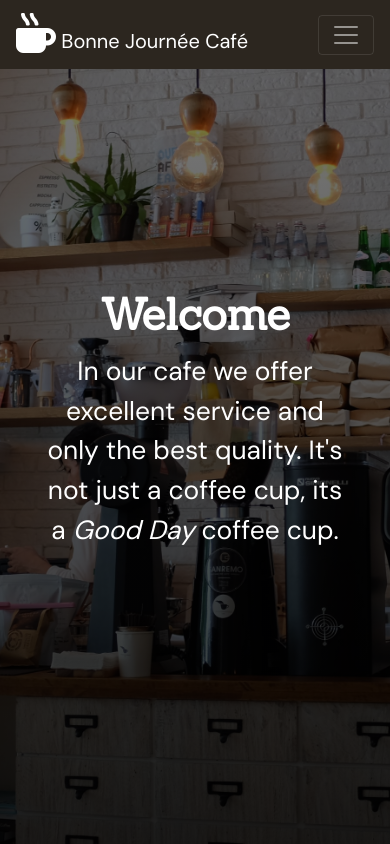
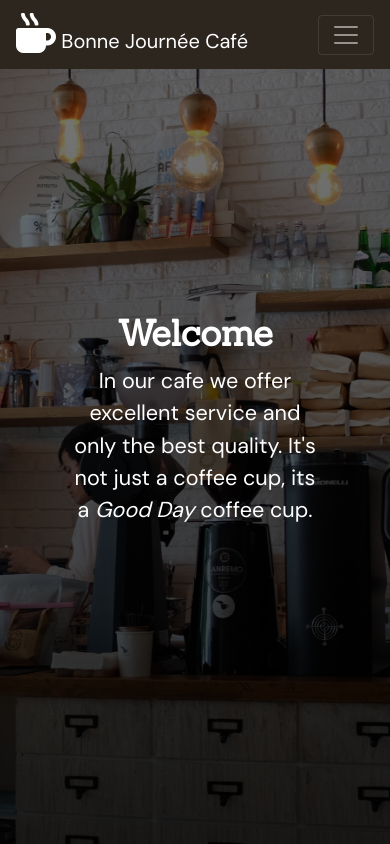
Before and after one commit to yomarisrg/cafe-site, a plain HTML site: page index.html in a window 390 px wide. In both pictures the pointer is over the element 195 px from the left and 422 px from the top of the page. Shown: the top 844 px of the page. Drawn offline with nearby package versions, Linux system fonts and the light colour scheme.

Commit message:
Update styles.css

```diff
--- a/css/styles.css
+++ b/css/styles.css
@@ -97,7 +97,7 @@ h1, h2, h3, h4 {
   }
 
   .cover-text:hover {
-  transform: scale(1.10);
+  transform: scale(0.9);
   transition: all ease 0.5s;
 }
 }
```
